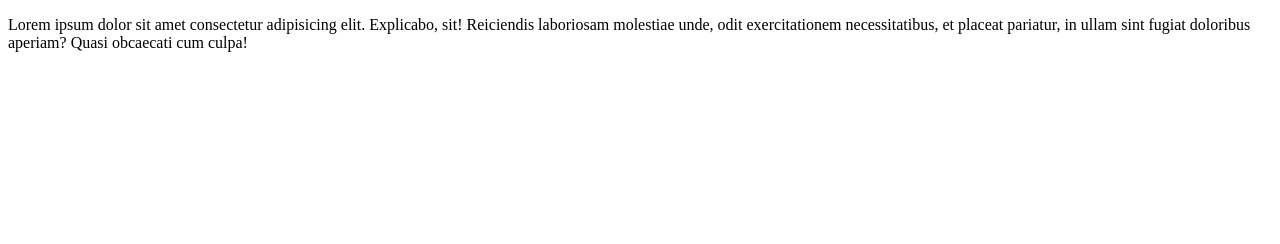
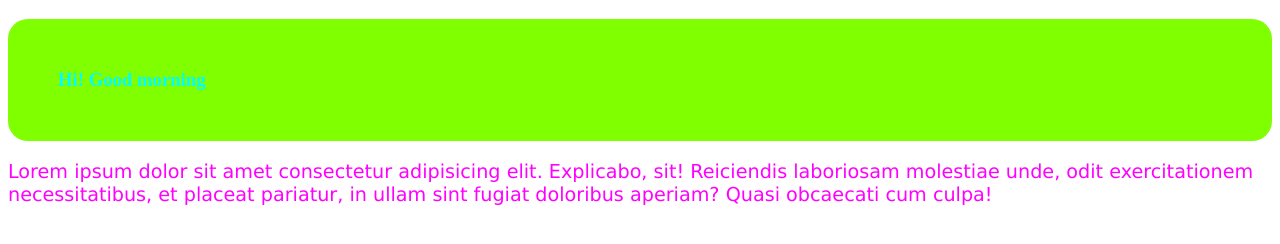
Before and after one commit to nayeem-nnb/my-frist-github-ripo, a plain HTML site: page index.html in a window 1280 px wide. Drawn offline with Linux system fonts and the light colour scheme.

Commit message:
new change

```diff
--- a/index.html
+++ b/index.html
@@ -6,9 +6,10 @@
     <title>My First Github Repo
 
     </title>
-
+<link rel="stylesheet" href="styles/blog.css">
 </head>
 <body>
+    <h3>Hi! Good morning</h3>
     <p>Lorem ipsum dolor sit amet consectetur adipisicing elit. Explicabo, sit! Reiciendis laboriosam molestiae unde, odit exercitationem necessitatibus, et placeat pariatur, in ullam sint fugiat doloribus aperiam? Quasi obcaecati cum culpa!</p>
 </body>
 </html>
--- /dev/null
+++ b/styles/blog.css
@@ -0,0 +1,12 @@
+h3{
+    color: aqua;
+    background-color: chartreuse;
+    padding: 50px;
+    border-color: chocolate;
+    border-radius: 20px;
+}
+p{
+    font-size: larger;
+    font-family: Verdana, Geneva, Tahoma, sans-serif;
+    color: fuchsia;
+}
```
